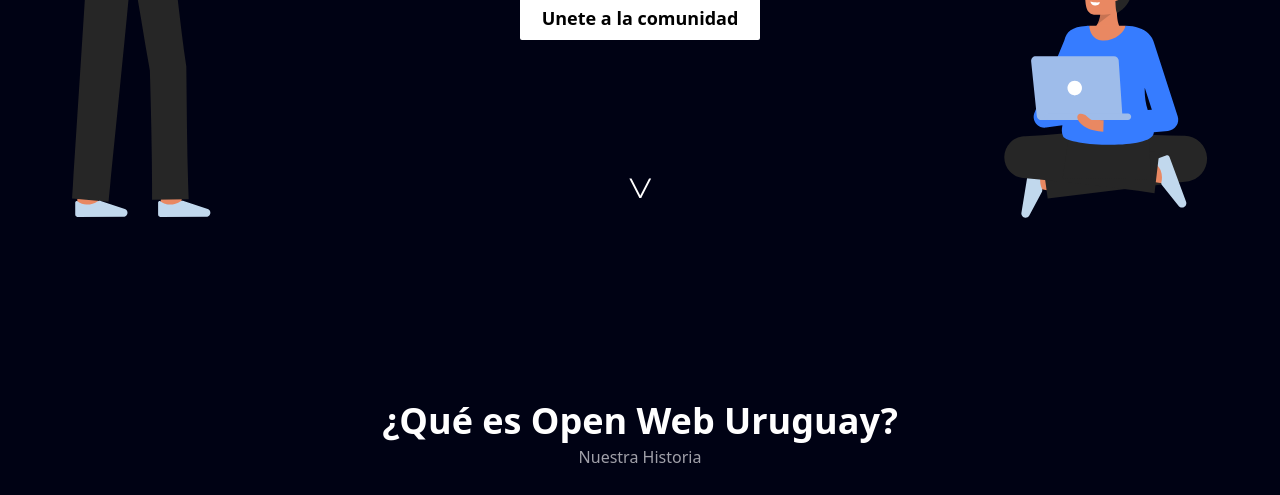
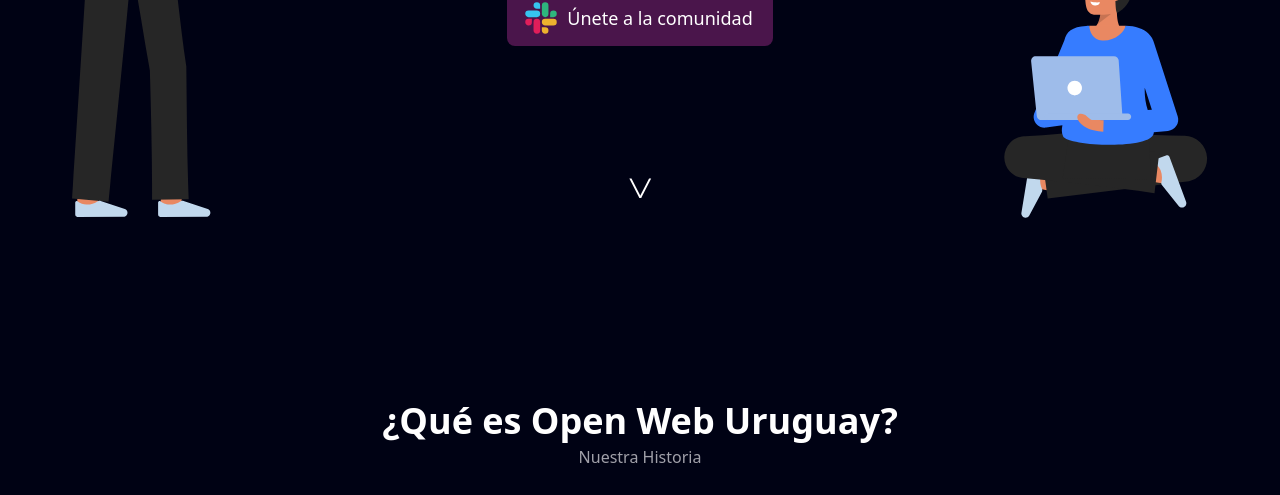
Before and after one commit to owu-uy/website, an Astro site: page / in a window 1280 px wide. Shown: the part 578-1073 px from the top of the page. Built offline with nearby package versions, Linux system fonts and the light colour scheme; Astro itself is replaced by a stand-in of ours.

Commit message:
feat: agrego boton para unirse a la comunidad en slack

```diff
--- a/src/components/landing/Hero.astro
+++ b/src/components/landing/Hero.astro
@@ -4,6 +4,7 @@
 import events from "content/events.json";
 import { getNextEvent } from "libs/next-event";
 import config from "content/general-config.json";
+import ButtonSlack from "components/shared/ButtonSlack.astro";
 
 const nextEvent = getNextEvent(events);
 ---
@@ -40,13 +41,7 @@
   }
 
   <div class="flex flex-row gap-5 flex-wrap justify-center">
-    <a href={config.slack_invite_link} target="_blank">
-      <button
-        class="flex flex-row gap-1.5 items-center justify-center py-2 bg-white rounded-sm w-[240px] font-bold text-lg cursor-pointer transition-[zoom] hover:scale-[1.018]"
-      >
-        Unete a la comunidad
-      </button>
-    </a>
+    <ButtonSlack />
   </div>
   <p
     class="absolute text-white text-md font-bold animate-bounce bottom-1 cursor-pointer p-2"
--- /dev/null
+++ b/src/components/shared/ButtonSlack.astro
@@ -0,0 +1,20 @@
+---
+---
+
+<button
+  type="button"
+  class="text-white bg-[#4A154B] hover:bg-[#4A154B]/80 focus:ring-4 focus:outline-none focus:ring-[#4A154B]/50 font-medium rounded-lg text-sm px-5 dark:hover:bg-[#4A154B]/80 dark:focus:ring-[#4A154B]/40"
+>
+  <a
+    href="https://join.slack.com/t/owu/shared_invite/zt-1qx788i8j-Z8iYfDY1S5n4~WKuzP7AVQ"
+    rel="noopener noreferrer"
+    class="text-center inline-flex items-center py-2.5"
+  >
+    <img
+      class="w-9 h-9 mr-2 -ml-1"
+      src="/svg/slack-icon.svg"
+      alt="slack icon"
+    />
+    <span class="text-lg"> Únete a la comunidad</span>
+  </a>
+</button>
```
